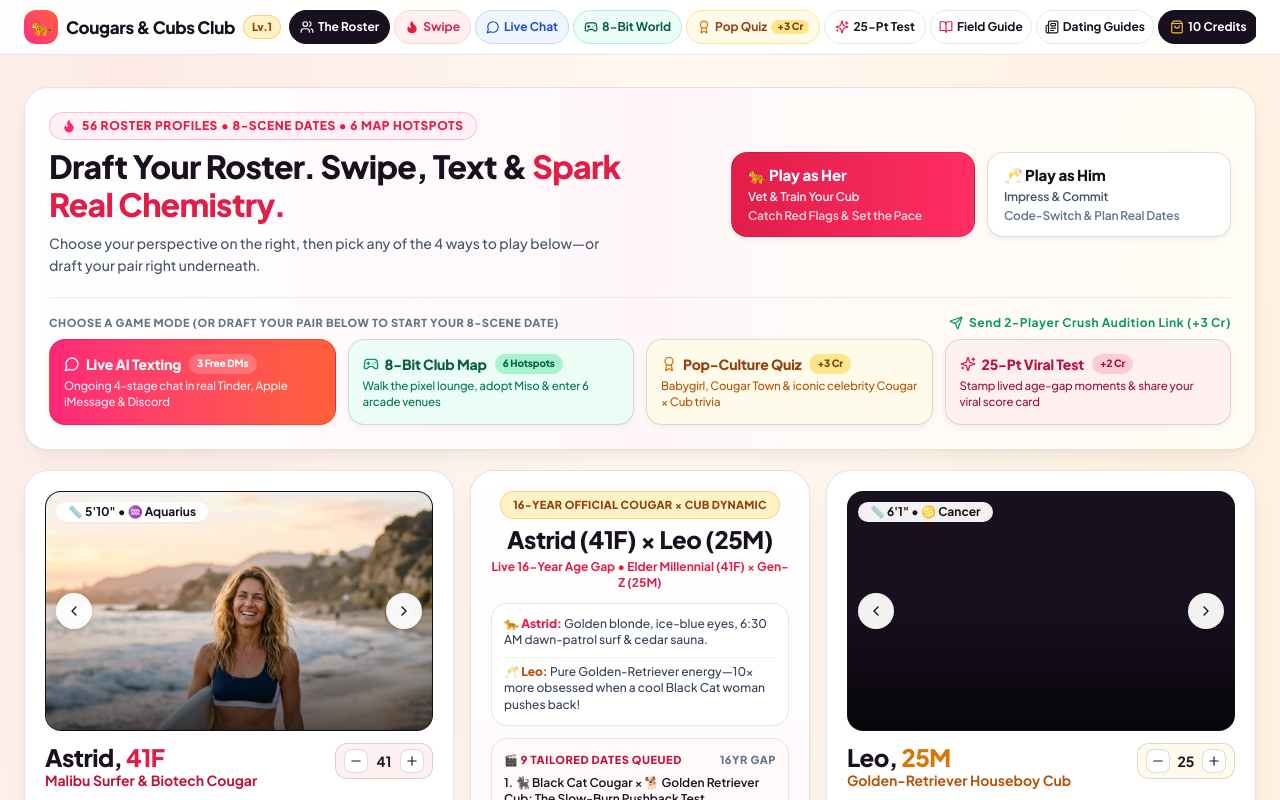
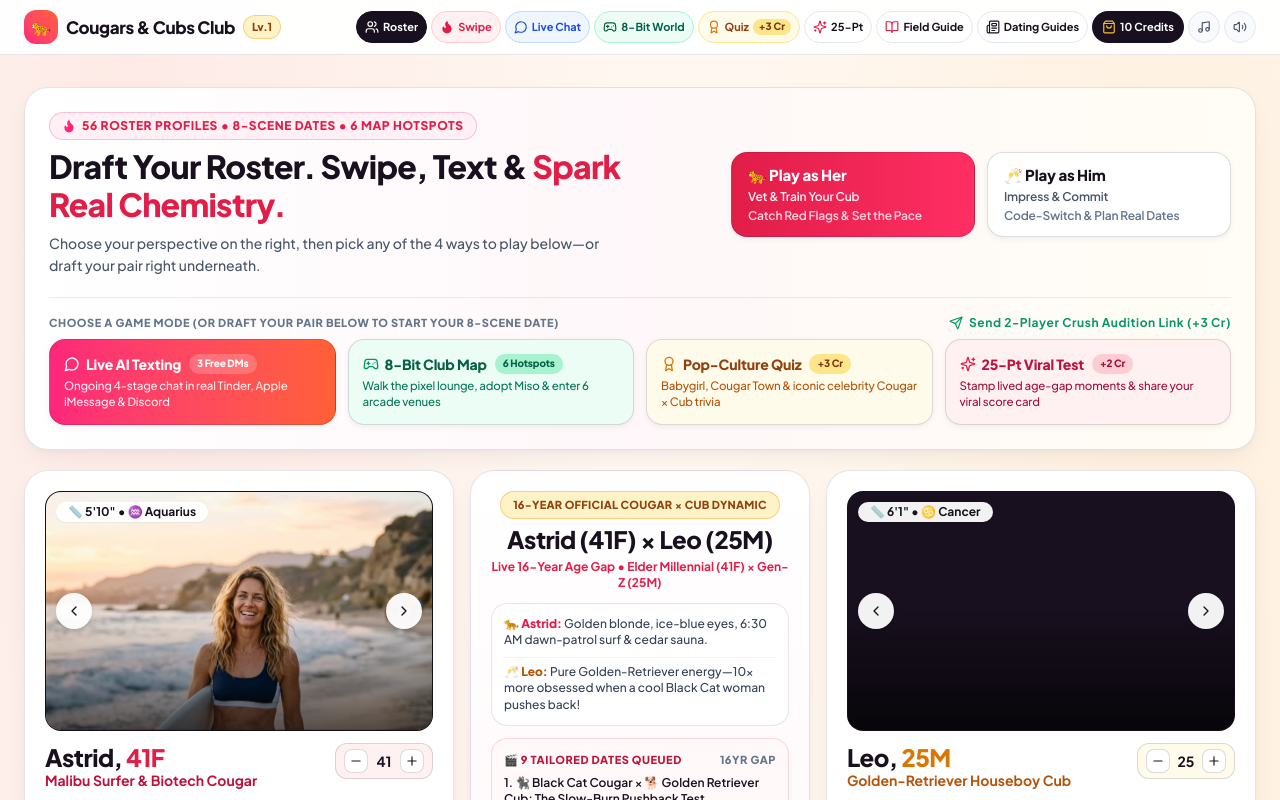
Before and after one commit to sudosoph/velvet-den, a React (Vite) app: page / in a window 1280 px wide. Shown: the top 800 px of the page. Built offline with nearby package versions, Linux system fonts and the light colour scheme; a web font is replaced by a local one.

Commit message:
fix(v24b): fit all 11 TopHudBar nav pills + flat audio icons inside max-w-7xl without clipping

```diff
--- a/src/components/TopHudBar.tsx
+++ b/src/components/TopHudBar.tsx
@@ -106,14 +106,14 @@ export const TopHudBar: React.FC<TopHudBarProps> = ({
           <button
             type="button"
             onClick={onGoHome}
-            className={`shrink-0 whitespace-nowrap inline-flex h-8.5 items-center justify-center gap-1 rounded-full border px-2.5 text-xs font-bold transition cursor-pointer ${
+            className={`shrink-0 whitespace-nowrap inline-flex h-8 items-center justify-center gap-1 rounded-full border px-2 text-[11px] font-bold transition cursor-pointer ${
               activeTab === 'game' && activePhase === 'mixer'
                 ? 'border-[#18101E] bg-[#18101E] text-white'
                 : 'border-slate-200 bg-white text-[#18101E] hover:bg-slate-50'
             }`}
           >
             <Users className="h-3.5 w-3.5 shrink-0" />
-            <span>The Roster</span>
+            <span>Roster</span>
           </button>
 
           {onOpenSwipeDeck && (
@@ -121,7 +121,7 @@ export const TopHudBar: React.FC<TopHudBarProps> = ({
               type="button"
               onClick={onOpenSwipeDeck}
               title="Open Tinder Swipe Deck"
-              className={`shrink-0 whitespace-nowrap inline-flex h-8.5 items-center justify-center gap-1 rounded-full border px-2.5 text-xs font-bold transition cursor-pointer ${
+              className={`shrink-0 whitespace-nowrap inline-flex h-8 items-center justify-center gap-1 rounded-full border px-2 text-[11px] font-bold transition cursor-pointer ${
                 activeTab === 'game' && activePhase === 'swipes'
                   ? 'border-transparent bg-gradient-to-r from-[#FD267A] to-[#FF6036] text-white'
                   : 'border-[#FECDD3] bg-[#FFF1F2] text-[#E11D48] hover:bg-[#FFE4E6]'
@@ -136,7 +136,7 @@ export const TopHudBar: React.FC<TopHudBarProps> = ({
             type="button"
             title="Live AI Chat on Tinder, iMessage & Discord"
             onClick={() => (activeTab === 'inbox' ? onSelectTab('game') : onOpenLiveInbox())}
-            className={`shrink-0 whitespace-nowrap inline-flex h-8.5 items-center justify-center gap-1 rounded-full border px-2.5 text-xs font-bold transition cursor-pointer ${
+            className={`shrink-0 whitespace-nowrap inline-flex h-8 items-center justify-center gap-1 rounded-full border px-2 text-[11px] font-bold transition cursor-pointer ${
               activeTab === 'inbox'
                 ? 'border-transparent bg-[#007AFF] text-white'
                 : 'border-[#BFDBFE] bg-[#EFF6FF] text-[#1D4ED8] hover:bg-[#DBEAFE]'
@@ -149,7 +149,7 @@ export const TopHudBar: React.FC<TopHudBarProps> = ({
           <button
             type="button"
             onClick={() => onSelectTab(activeTab === 'world' ? 'game' : 'world')}
-            className={`shrink-0 whitespace-nowrap inline-flex h-8.5 items-center justify-center gap-1 rounded-full border px-2.5 text-xs font-bold transition cursor-pointer ${
+            className={`shrink-0 whitespace-nowrap inline-flex h-8 items-center justify-center gap-1 rounded-full border px-2 text-[11px] font-bold transition cursor-pointer ${
               activeTab === 'world'
                 ? 'border-transparent bg-[#059669] text-white'
                 : 'border-[#A7F3D0] bg-[#ECFDF5] text-[#065F46] hover:bg-[#D1FAE5]'
@@ -163,10 +163,11 @@ export const TopHudBar: React.FC<TopHudBarProps> = ({
             <button
               type="button"
               onClick={onOpenPopTrivia}
-              className="shrink-0 whitespace-nowrap inline-flex h-8.5 items-center justify-center gap-1 rounded-full border border-[#FDE68A] bg-[#FFFBEB] hover:bg-[#FEF3C7] px-2.5 text-xs font-bold text-[#92400E] transition cursor-pointer"
+              title="Pop-Culture Cougar & Cub Quiz (+3 Cr)"
+              className="shrink-0 whitespace-nowrap inline-flex h-8 items-center justify-center gap-1 rounded-full border border-[#FDE68A] bg-[#FFFBEB] hover:bg-[#FEF3C7] px-2 text-[11px] font-bold text-[#92400E] transition cursor-pointer"
             >
               <Award className="h-3.5 w-3.5 text-[#D97706] shrink-0" />
-              <span className="whitespace-nowrap">Pop Quiz</span>
+              <span className="whitespace-nowrap">Quiz</span>
               <span className="rounded-full bg-[#FDE68A] px-1.5 py-0.2 text-[10px] font-extrabold text-[#78350F] whitespace-nowrap">
                 +3 Cr
               </span>
@@ -177,17 +178,18 @@ export const TopHudBar: React.FC<TopHudBarProps> = ({
             <button
               type="button"
               onClick={onOpenChecklist}
-              className="shrink-0 whitespace-nowrap inline-flex h-8.5 items-center justify-center gap-1 rounded-full border border-slate-200 bg-white hover:bg-[#FFF1F2] px-2.5 text-xs font-bold text-[#18101E] transition cursor-pointer"
+              title="25-Point Viral Age-Gap Score Test (+2 Cr)"
+              className="shrink-0 whitespace-nowrap inline-flex h-8 items-center justify-center gap-1 rounded-full border border-slate-200 bg-white hover:bg-[#FFF1F2] px-2 text-[11px] font-bold text-[#18101E] transition cursor-pointer"
             >
               <Sparkles className="h-3.5 w-3.5 text-[#E11D48] shrink-0" />
-              <span className="whitespace-nowrap">25-Pt Test</span>
+              <span className="whitespace-nowrap">25-Pt</span>
             </button>
           )}
 
           <button
             type="button"
             onClick={onOpenFieldGuide}
-            className="shrink-0 whitespace-nowrap inline-flex h-8.5 items-center justify-center gap-1 rounded-full border border-slate-200 bg-white px-2 text-xs font-bold text-[#18101E] hover:bg-slate-50 transition cursor-pointer"
+            className="shrink-0 whitespace-nowrap inline-flex h-8 items-center justify-center gap-1 rounded-full border border-slate-200 bg-white px-2 text-[11px] font-bold text-[#18101E] hover:bg-slate-50 transition cursor-pointer"
           >
             <BookOpen className="h-3.5 w-3.5 text-[#E11D48] shrink-0" />
             <span>Field Guide</span>
@@ -196,7 +198,7 @@ export const TopHudBar: React.FC<TopHudBarProps> = ({
           <button
             type="button"
             onClick={() => onSelectTab(activeTab === 'journal' ? 'game' : 'journal')}
-            className={`shrink-0 whitespace-nowrap inline-flex h-8.5 items-center justify-center gap-1 rounded-full border px-2 text-xs font-bold transition cursor-pointer ${
+            className={`shrink-0 whitespace-nowrap inline-flex h-8 items-center justify-center gap-1 rounded-full border px-2 text-[11px] font-bold transition cursor-pointer ${
               activeTab === 'journal'
                 ? 'border-[#18101E] bg-[#18101E] text-white'
                 : 'border-slate-200 bg-white text-[#18101E] hover:bg-slate-50'
@@ -209,7 +211,7 @@ export const TopHudBar: React.FC<TopHudBarProps> = ({
           <button
             type="button"
             onClick={onOpenBoutique}
-            className="shrink-0 whitespace-nowrap inline-flex h-8.5 items-center justify-center gap-1 rounded-full bg-[#18101E] hover:bg-[#2E1F38] px-3 text-xs font-bold text-white transition cursor-pointer"
+            className="shrink-0 whitespace-nowrap inline-flex h-8 items-center justify-center gap-1 rounded-full bg-[#18101E] hover:bg-[#2E1F38] px-2.5 text-[11px] font-bold text-white transition cursor-pointer"
           >
             {wallet.isFounderUnlimited ? (
               <Wrench className="h-3.5 w-3.5 text-[#FBBF24] shrink-0" />
@@ -235,7 +237,7 @@ export const TopHudBar: React.FC<TopHudBarProps> = ({
               setBgmOn(playing);
               if (playing) setMuted(false);
             }}
-            className={`shrink-0 inline-flex h-8.5 w-8.5 items-center justify-center rounded-full border transition cursor-pointer ${
+            className={`shrink-0 inline-flex h-8 w-8 items-center justify-center rounded-full border transition cursor-pointer ${
               bgmOn
                 ? 'border-[#E11D48] bg-[#E11D48] text-white'
                 : 'border-slate-200 bg-slate-50 text-[#475569] hover:bg-slate-100 hover:text-[#18101E]'
@@ -253,7 +255,7 @@ export const TopHudBar: React.FC<TopHudBarProps> = ({
               setMuted(nextMuted);
               if (nextMuted) setBgmOn(false);
             }}
-            className={`shrink-0 inline-flex h-8.5 w-8.5 items-center justify-center rounded-full border transition cursor-pointer ${
+            className={`shrink-0 inline-flex h-8 w-8 items-center justify-center rounded-full border transition cursor-pointer ${
               muted
                 ? 'border-[#FECDD3] bg-[#FFF1F2] text-[#E11D48]'
                 : 'border-slate-200 bg-slate-50 text-[#475569] hover:bg-slate-100 hover:text-[#18101E]'
```
Also changed, not shown: 1 other file (tests, documents, lock files or other folders).
